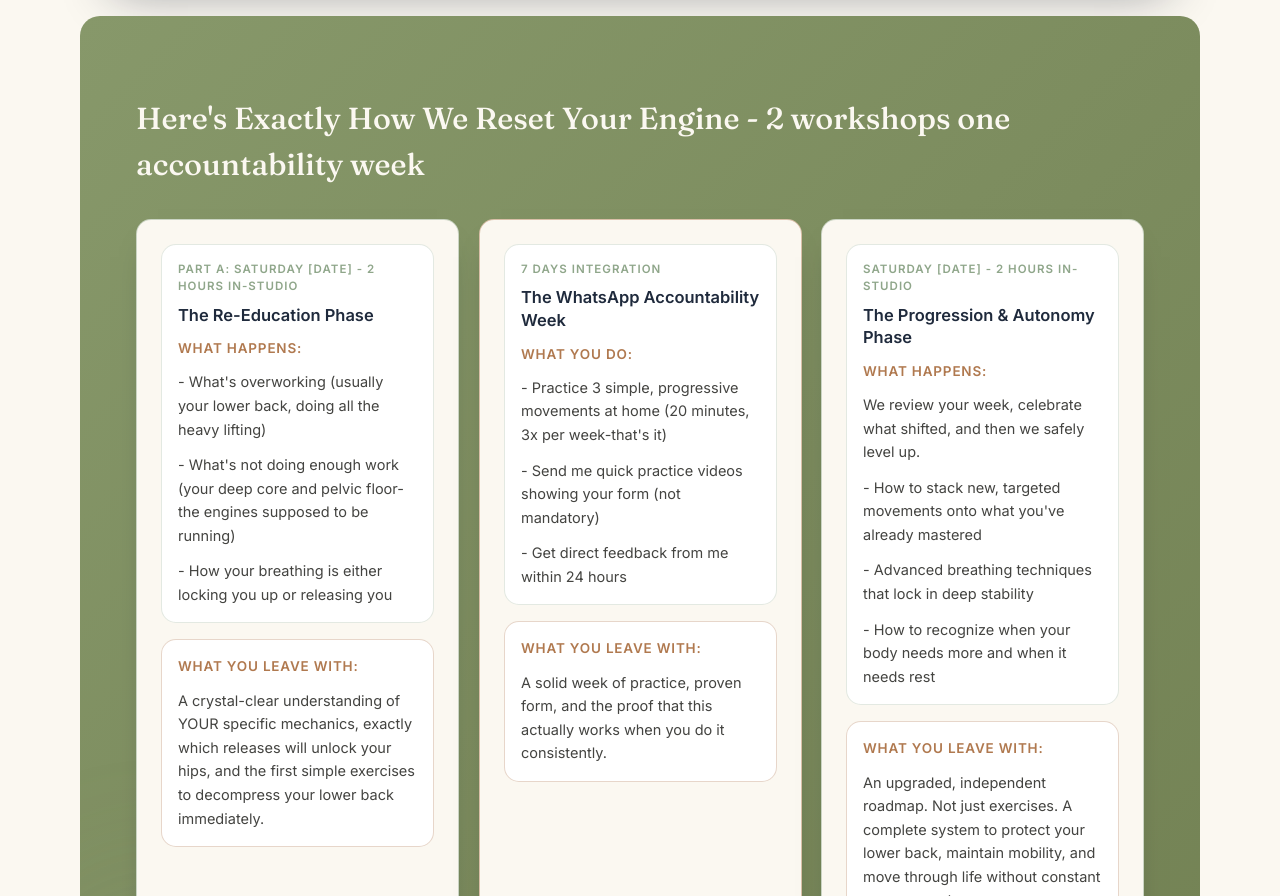
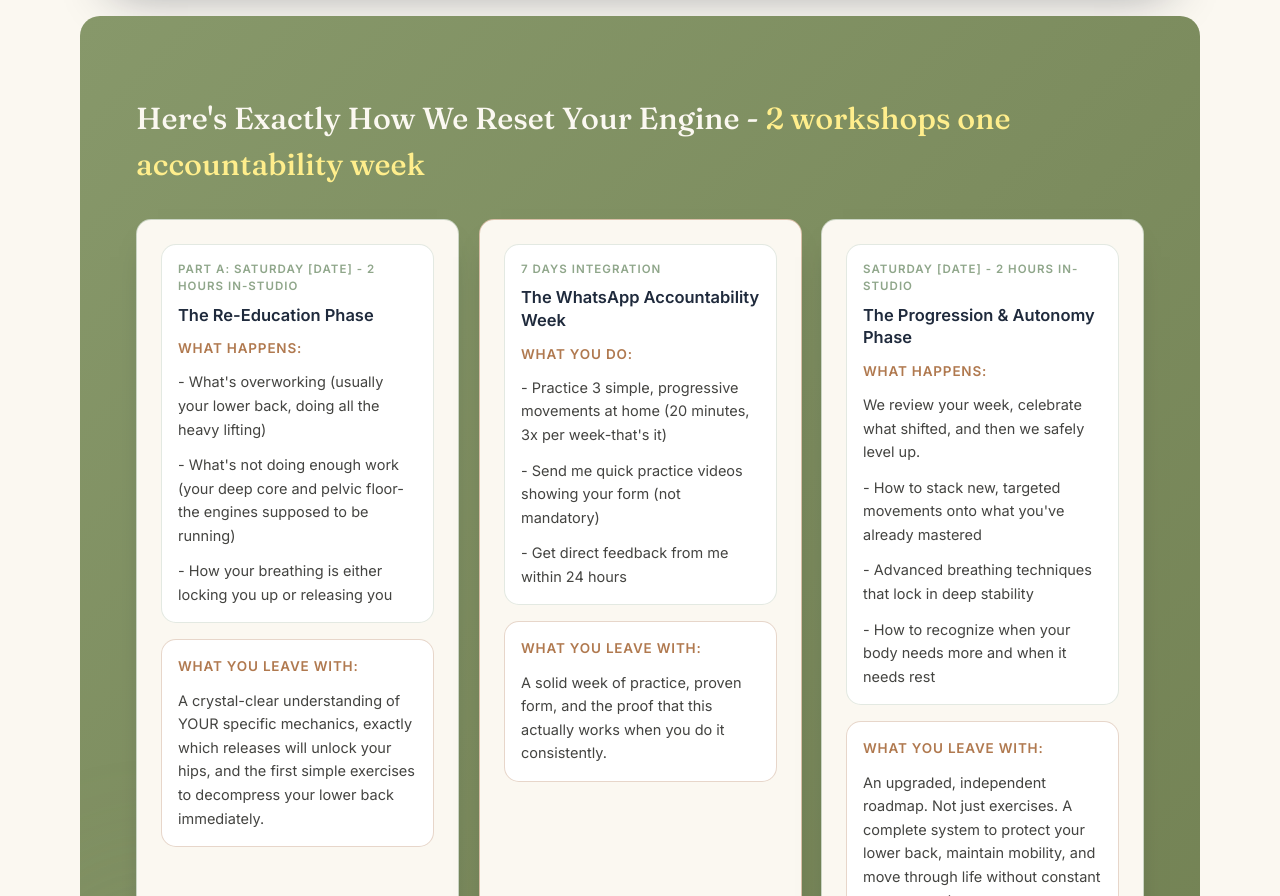
Before and after one commit to VinPOPFrance/James, a Next.js app: page /pelvic-engine-reset in a window 1280 px wide. Shown: the part 1106-2002 px from the top of the page. Built offline with nearby package versions, Linux system fonts and the light colour scheme; no server answers.

Commit message:
Enhance header styling in SubscriberPelvicEngineResetPage for improved visual hierarchy and emphasis on workshop details

```diff
--- a/src/app/pelvic-engine-reset/page.tsx
+++ b/src/app/pelvic-engine-reset/page.tsx
@@ -164,7 +164,8 @@ export default function SubscriberPelvicEngineResetPage() {
           <div className="pointer-events-none absolute -right-16 top-0 h-72 w-72 rounded-full bg-copper/12 blur-3xl" />
           <div className="relative mx-auto max-w-5xl">
             <h2 className="mb-8 font-voice text-[clamp(1.4rem,2.7vw,1.9rem)] font-medium text-ivory">
-              Here&apos;s Exactly How We Reset Your Engine - 2 workshops one accountability week
+              <span>Here&apos;s Exactly How We Reset Your Engine - </span>
+              <span className="text-[#ffee8c]">2 workshops one accountability week</span>
             </h2>
             <div className="grid gap-5 md:grid-cols-3">
               {sprintBlocks.map((block, index) => (
```
